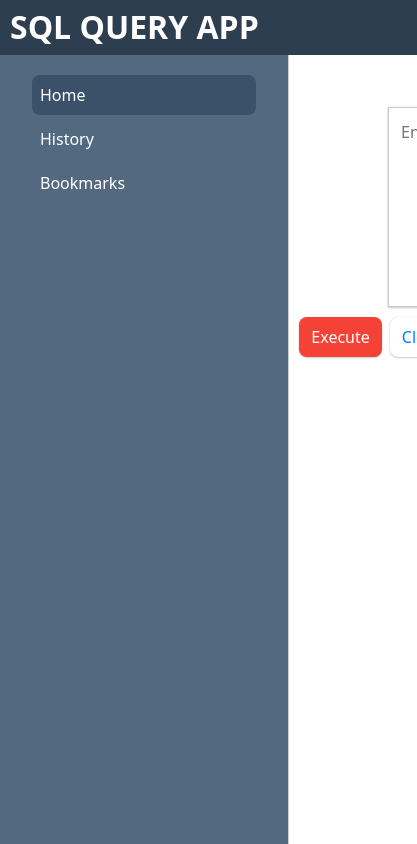
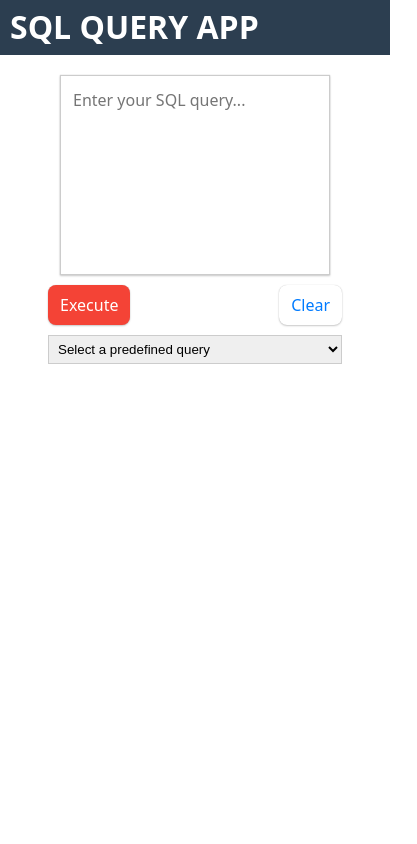
Before and after one commit to karprabha/sql-query-app, a React (Vite) app: page / in a window 390 px wide. Shown: the whole page, 417 px wide, since content can reach past the window. Built offline with nearby package versions, Linux system fonts and the light colour scheme.

Commit message:
add media queries for responsiveness

```diff
--- a/src/index.css
+++ b/src/index.css
@@ -567,3 +567,40 @@ td {
 #error-page button:hover {
     background-color: var(--button-hover);
 }
+
+
+/* Media Queries */
+
+#sidebar,
+#detail {
+    transition: all 0.3s ease;
+}
+
+@media (min-width: 768px) {}
+
+@media (max-width: 767px) {
+    #sidebar {
+        width: 0;
+        display: none;
+    }
+
+    #detail {
+        margin-left: 0;
+        grid-column: 1/3;
+        padding: 0;
+    }
+
+    .input-options-and-btns {
+        flex-direction: column;
+        gap: 10px;
+    }
+
+    .input-btn-contianer {
+        width: 100%;
+        justify-content: space-between;
+    }
+
+    .item {
+        flex-direction: column;
+    }
+}
```
